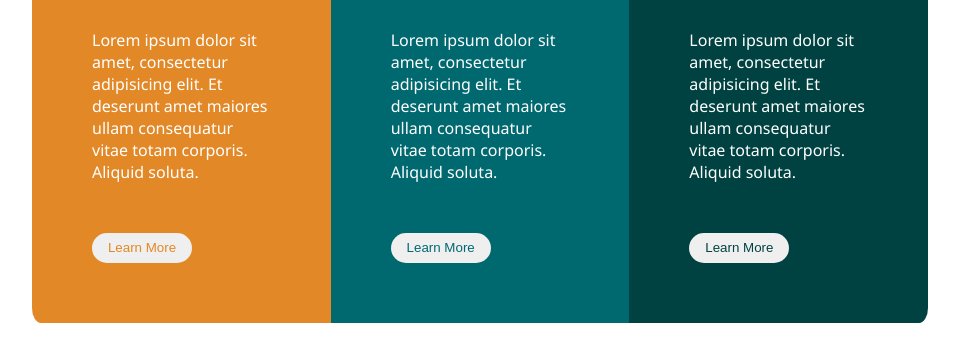
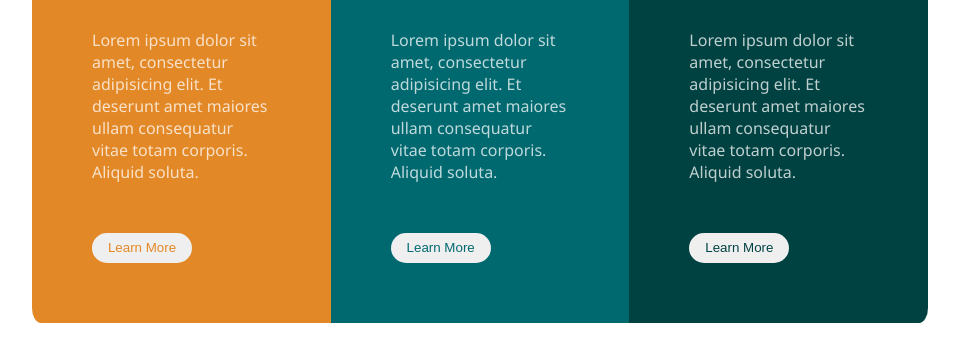
Before and after one commit to kouame09/Projet_css, a plain HTML site: page index.html in a window 1280 px wide. Shown: the part 328-690 px from the top of the page, without its empty margins (160-1119 px from the left). Drawn offline with Linux system fonts and the light colour scheme.

Commit message:
commit four

```diff
--- a/css/styles.css
+++ b/css/styles.css
@@ -71,6 +71,11 @@ body {
     padding-top: 2em;
 }
 
+.desc p {
+    color: hsla(0, 0%, 100%, 0.75);
+}
+
+
 .btn button {
     border: 0;
     width: 100px;
```
